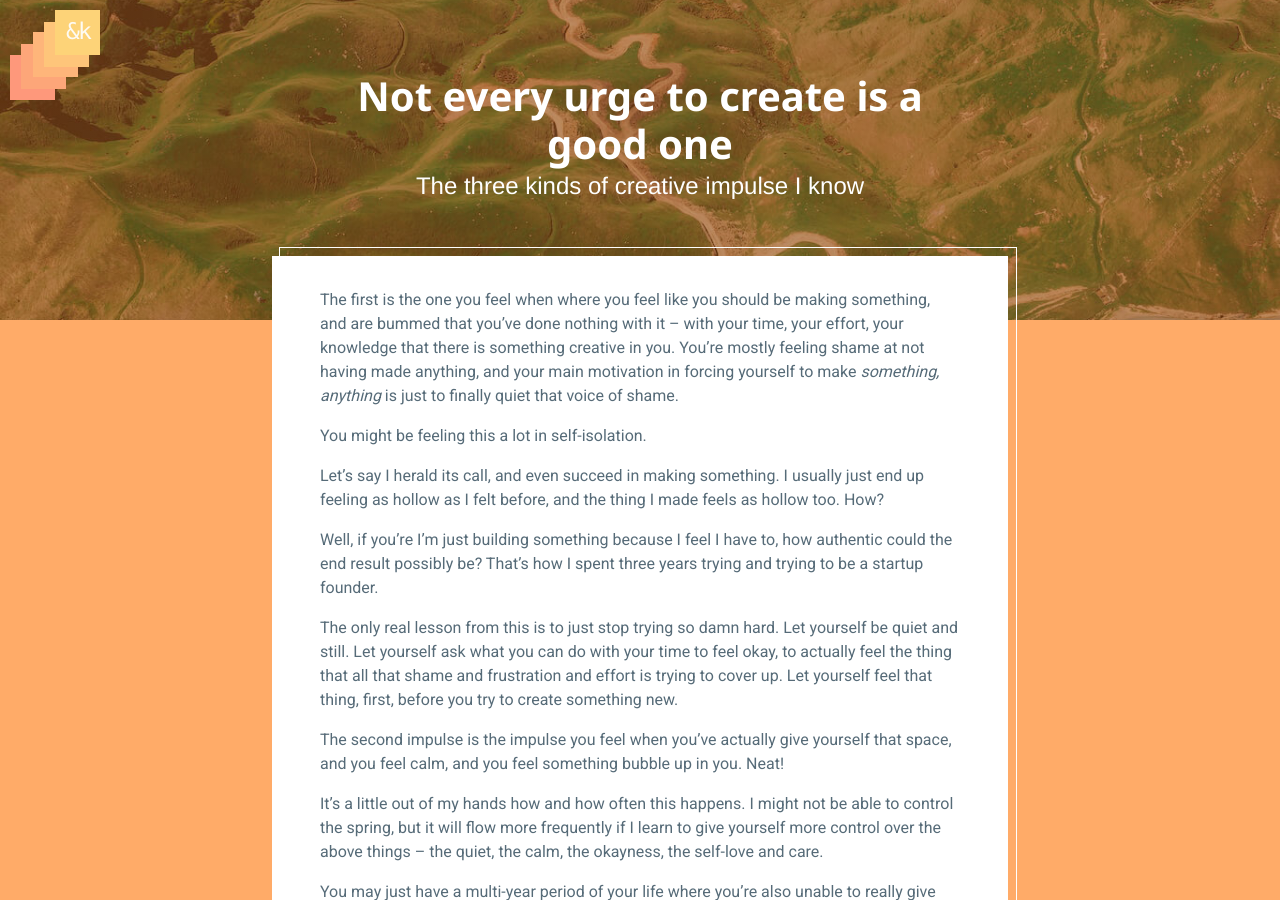
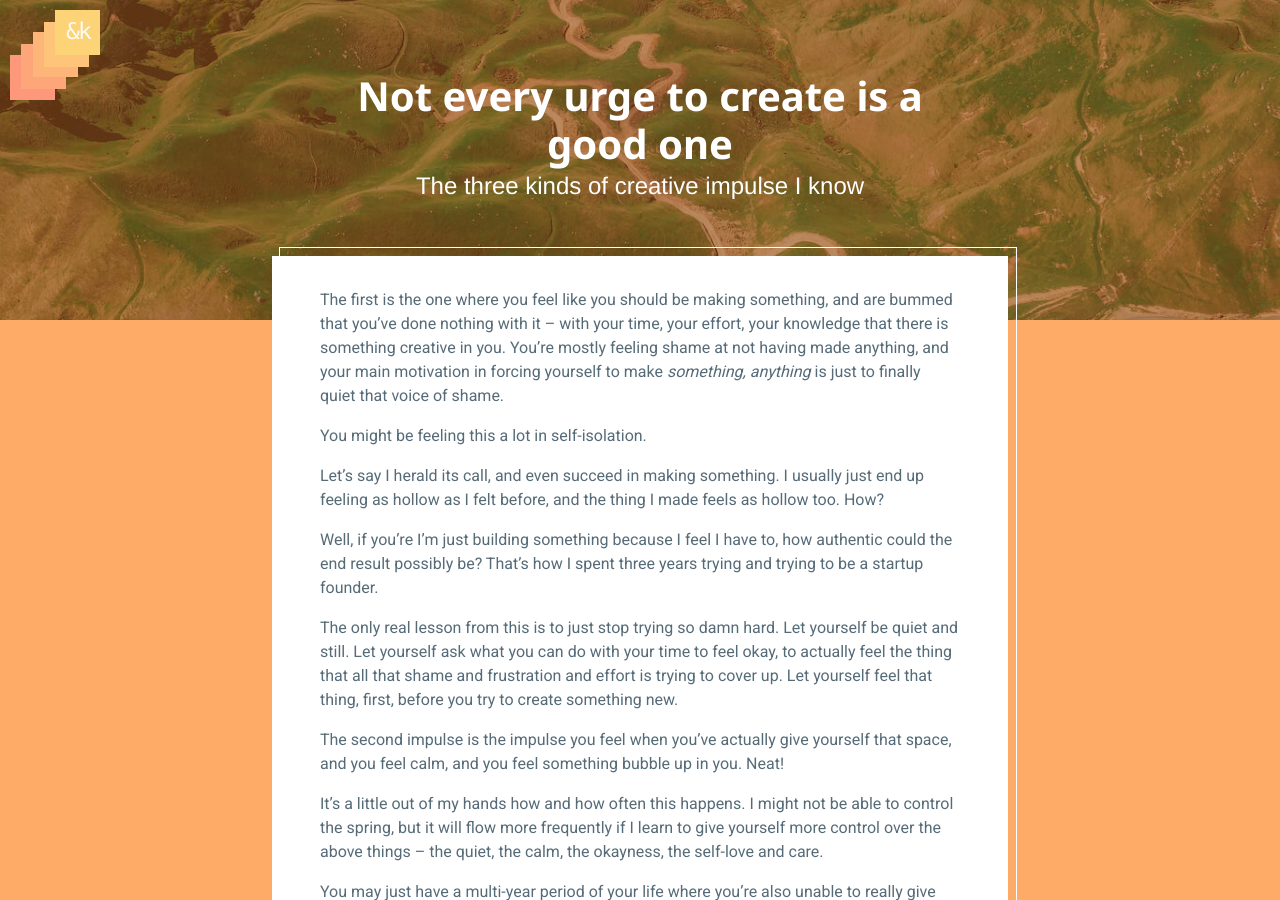
Before and after one commit to andkon/andkon.github.io, a Jekyll site: the page built from _posts/2020-04-02-three-kinds-of-creative-impulse.md, in a window 1280 px wide and 900 px high. Built offline with Jekyll 4.4.1, drawn with Linux system fonts in a browser that asks for light colours.

Commit message:
first sentence

```diff
--- a/_posts/2020-04-02-three-kinds-of-creative-impulse.md
+++ b/_posts/2020-04-02-three-kinds-of-creative-impulse.md
@@ -3,7 +3,7 @@ title: "Not every urge to create is a good one"
 subtitle: "The three kinds of creative impulse I know"
 ---
 
-The first is the one you feel when where you feel like you should be making something, and are bummed that you’ve done nothing with it – with your time, your effort, your knowledge that there is something creative in you\. You’re mostly feeling shame at not having made anything, and your main motivation in forcing yourself to make *something, anything* is just to finally quiet that voice of shame\.
+The first is the one where you feel like you should be making something, and are bummed that you’ve done nothing with it – with your time, your effort, your knowledge that there is something creative in you\. You’re mostly feeling shame at not having made anything, and your main motivation in forcing yourself to make *something, anything* is just to finally quiet that voice of shame\.
 
 You might be feeling this a lot in self\-isolation\.
 
```
